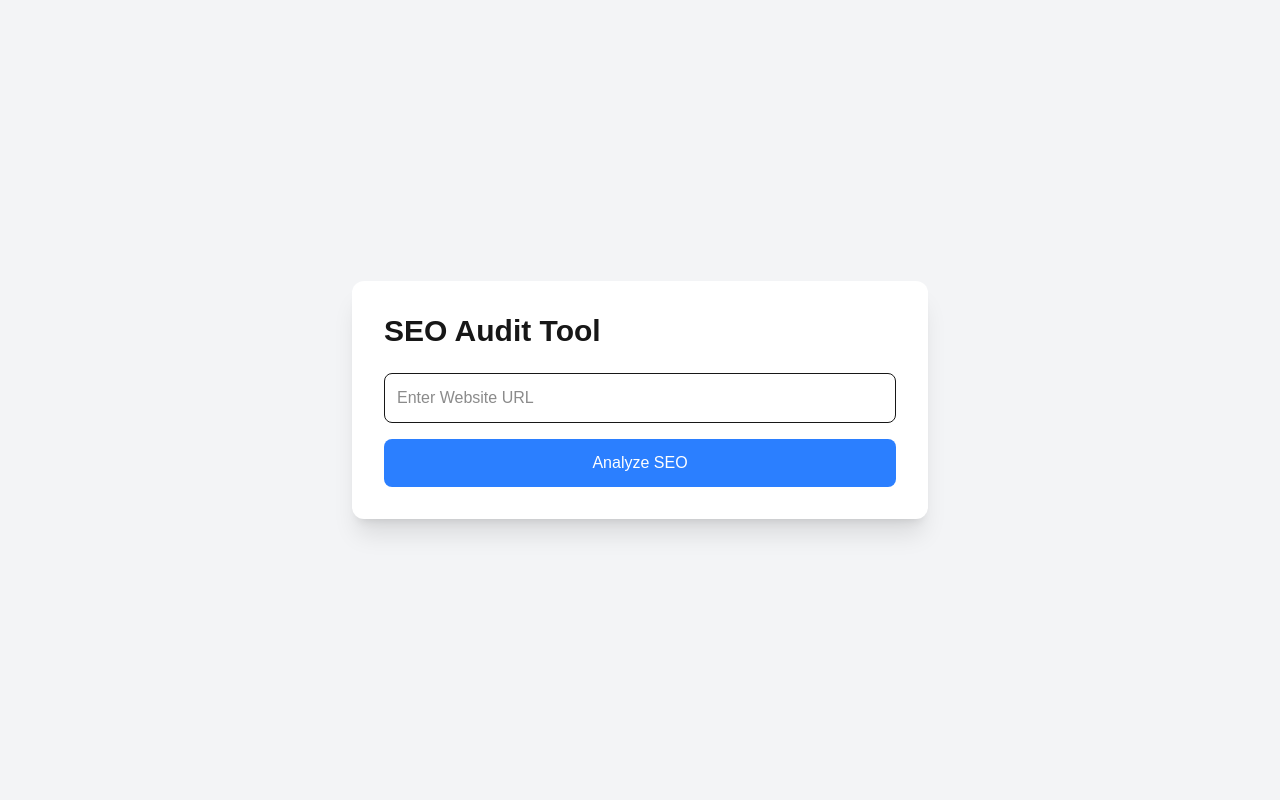
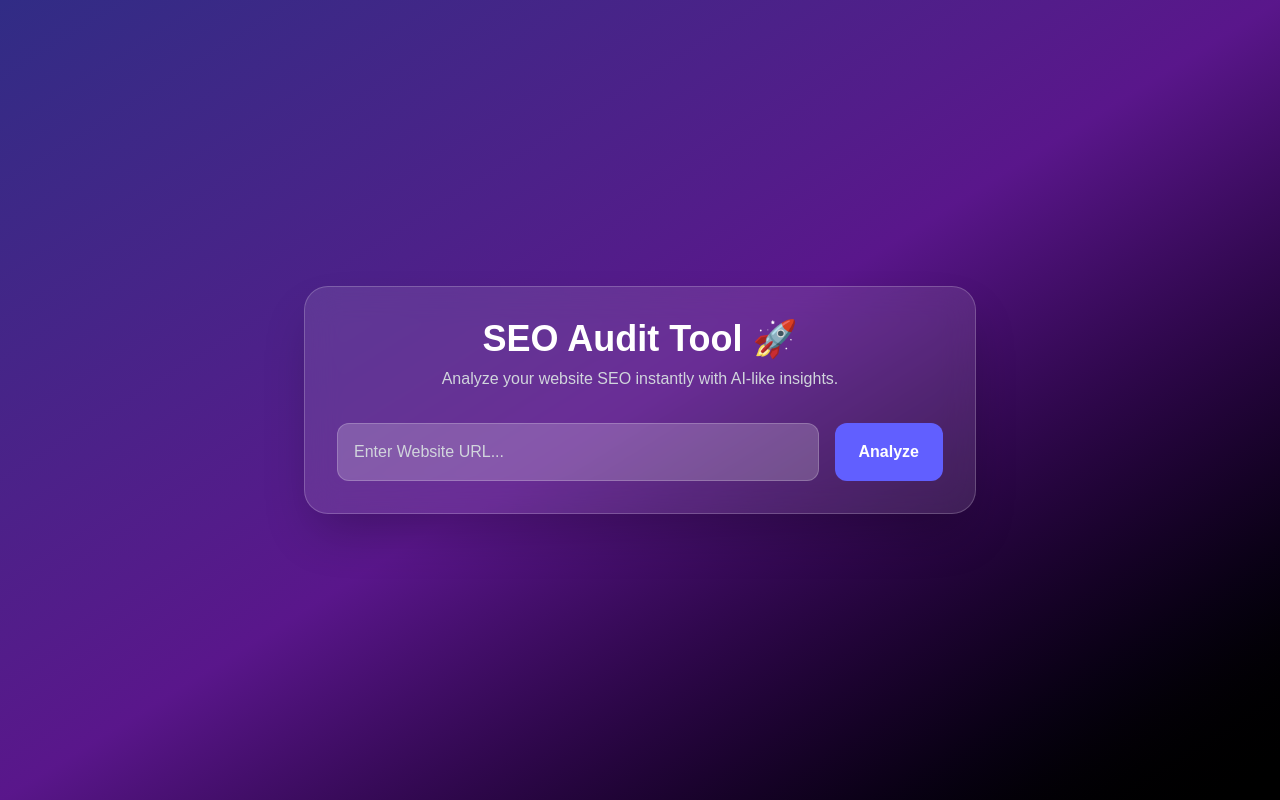
Before and after one commit to prajaktivity/seo-audit-ui, a Next.js app: page / in a window 1280 px wide. Built offline with nearby package versions, Linux system fonts and the light colour scheme.

Commit message:
design changes added

```diff
--- a/app/page.tsx
+++ b/app/page.tsx
@@ -4,46 +4,94 @@ import { useState } from "react";
 
 export default function Home() {
   const [url, setUrl] = useState("");
-  const [result, setResult] = useState<{
+  interface SEOResult {
     seo_score: number;
-    title: string;
+    title_status: string;
     meta_description: string;
-  } | null>(null);
+    h1_tags: string[];
+    images_without_alt: number;
+  }
+
+  const [result, setResult] = useState<SEOResult | null>(null);
+  const [loading, setLoading] = useState(false);
 
   const analyzeSEO = async () => {
+    try {
+      setLoading(true);
+
       const response = await fetch(
         `http://127.0.0.1:8002/seo-audit?url=${url}`
       );
 
       const data = await response.json();
+
       setResult(data.data);
+    } catch (err) {
+      console.log(err);
+    } finally {
+      setLoading(false);
+    }
   };
 
   return (
-    <main className="min-h-screen bg-gray-100 flex items-center justify-center">
-      <div className="bg-white shadow-xl rounded-xl p-8 w-full max-w-xl">
-        <h1 className="text-3xl font-bold mb-6">SEO Audit Tool</h1>
+    <main className="min-h-screen bg-gradient-to-br from-indigo-900 via-purple-900 to-black flex items-center justify-center px-4">
+      <div className="backdrop-blur-lg bg-white/10 border border-white/20 shadow-2xl rounded-3xl p-8 w-full max-w-2xl text-white">
 
+        <h1 className="text-4xl font-bold text-center mb-2">
+          SEO Audit Tool 🚀
+        </h1>
+
+        <p className="text-center text-gray-300 mb-8">
+          Analyze your website SEO instantly with AI-like insights.
+        </p>
+
+        <div className="flex flex-col md:flex-row gap-4">
           <input
             type="text"
-          placeholder="Enter Website URL"
+            placeholder="Enter Website URL..."
             value={url}
             onChange={(e) => setUrl(e.target.value)}
-          className="w-full border p-3 rounded-lg mb-4"
+            className="flex-1 p-4 rounded-xl bg-white/20 border border-white/20 outline-none placeholder:text-gray-300"
           />
 
           <button
             onClick={analyzeSEO}
-          className="bg-blue-500 text-white px-6 py-3 rounded-lg w-full"
+            className="bg-indigo-500 hover:bg-indigo-600 px-6 py-4 rounded-xl font-semibold transition-all duration-300 hover:scale-105"
           >
-          Analyze SEO
+            {loading ? "Analyzing..." : "Analyze"}
           </button>
+        </div>
 
         {result && (
-          <div className="mt-6">
-            <p><strong>SEO Score:</strong> {result.seo_score}</p>
-            <p><strong>Title:</strong> {result.title}</p>
-            <p><strong>Meta:</strong> {result.meta_description}</p>
+          <div className="mt-10 space-y-4">
+
+            <div className="grid grid-cols-2 gap-4">
+              <div className="bg-white/10 p-4 rounded-xl">
+                <p className="text-gray-300">SEO Score</p>
+                <h2 className="text-2xl font-bold">{result.seo_score}</h2>
+              </div>
+
+              <div className="bg-white/10 p-4 rounded-xl">
+                <p className="text-gray-300">Title Status</p>
+                <h2 className="text-2xl font-bold">{result.title_status}</h2>
+              </div>
+            </div>
+
+            <div className="bg-white/10 p-4 rounded-xl">
+              <p className="text-gray-300">Meta Description</p>
+              <h2>{result.meta_description}</h2>
+            </div>
+
+            <div className="bg-white/10 p-4 rounded-xl">
+              <p className="text-gray-300">H1 Tags</p>
+              <h2>{result.h1_tags.join(", ") || "None Found"}</h2>
+            </div>
+
+            <div className="bg-white/10 p-4 rounded-xl">
+              <p className="text-gray-300">Images Missing Alt</p>
+              <h2>{result.images_without_alt}</h2>
+            </div>
+
           </div>
         )}
       </div>
```
Lines whose indentation alone changed are shown as unchanged.
